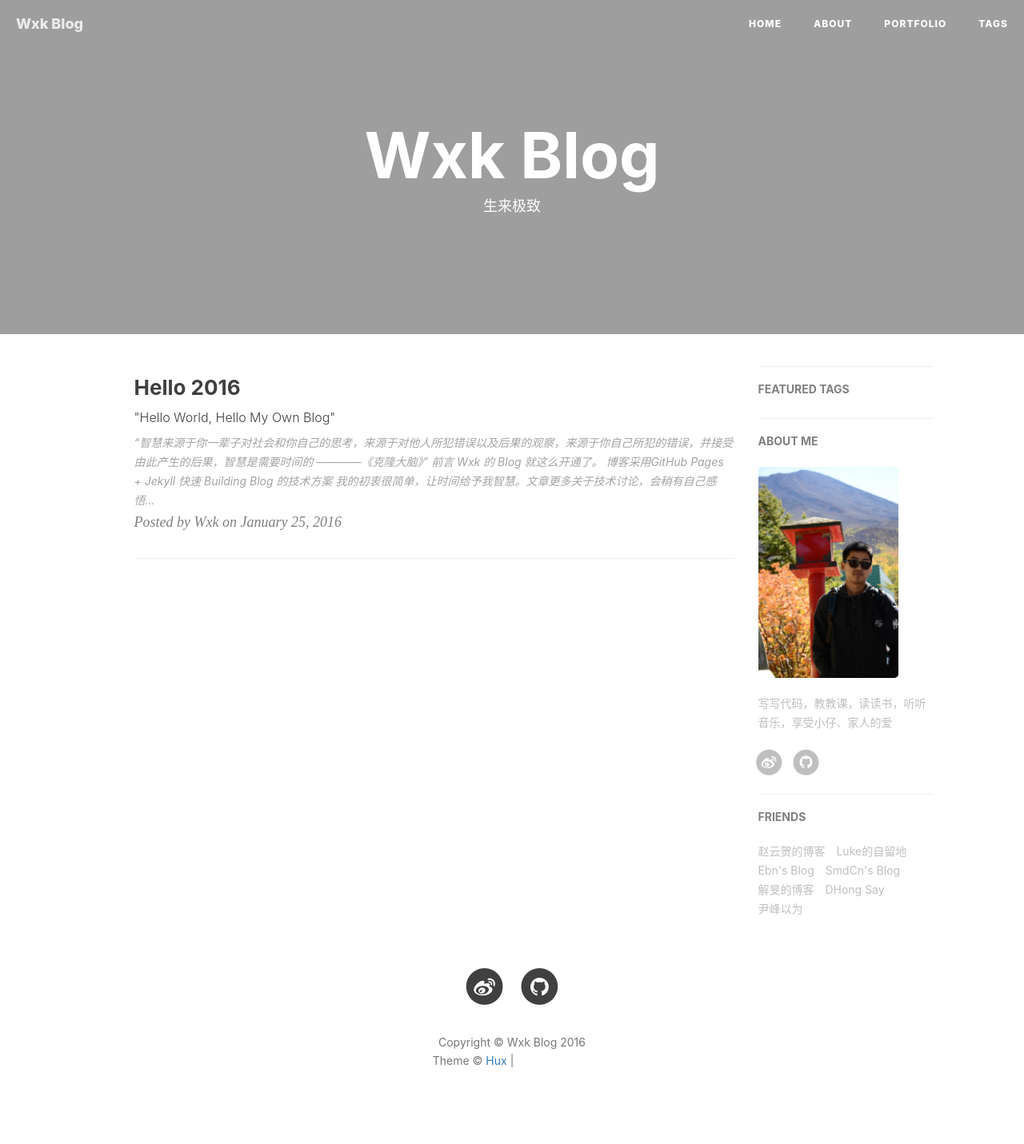
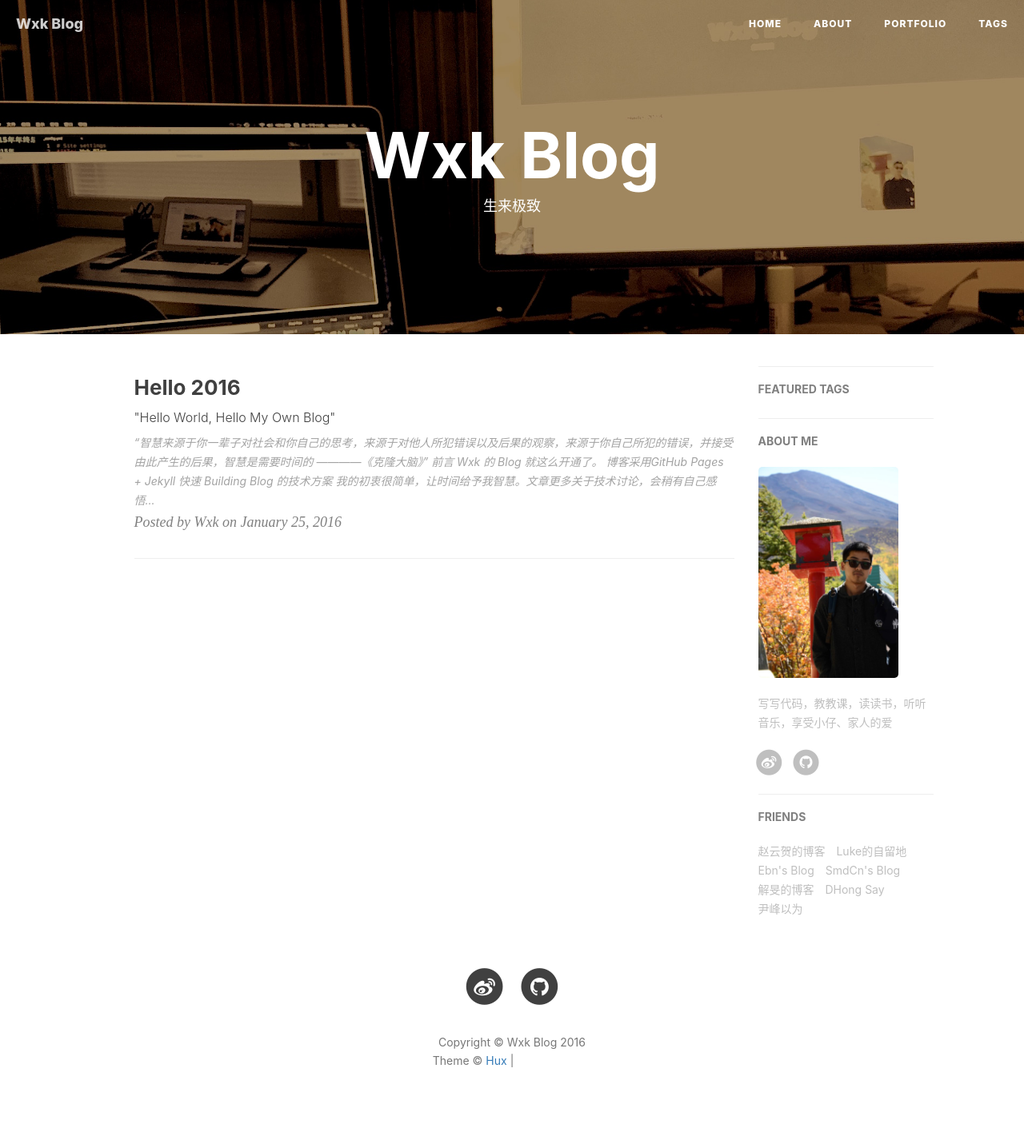
Before and after one commit to Zippowxk/Zippowxk.github.io, a Jekyll site: the page built from index.html, in a window 1280 px wide. Shown: the whole page at 80% size. Built offline with Jekyll 4.4.1, drawn with Linux system fonts in a browser that asks for light colours; nearby versions of some CDN libraries; the list of posts is cut into pages by our own code; comment, search, counter and statistics services are not loaded; grey boxes are pictures that could not be loaded.

Commit message:
new image

```diff
--- a/_config.yml
+++ b/_config.yml
@@ -1,7 +1,7 @@
 # Site settings
 title: Wxk Blog
 SEOTitle: 王鑫楷的博客 | wang Blog
-header-img: http://i8.tietuku.com/9d800c915d07de36.jpg
+header-img: img/home-bg-my.jpg
 email: luxuntec@163.com
 description: "从新的起点出发，保持谦卑的心"
 keyword: "王鑫凯,王鑫楷,隔壁老王,王老师,美,技术博客"
```
Also changed, not shown: img/home-bg-my.jpg (added).
